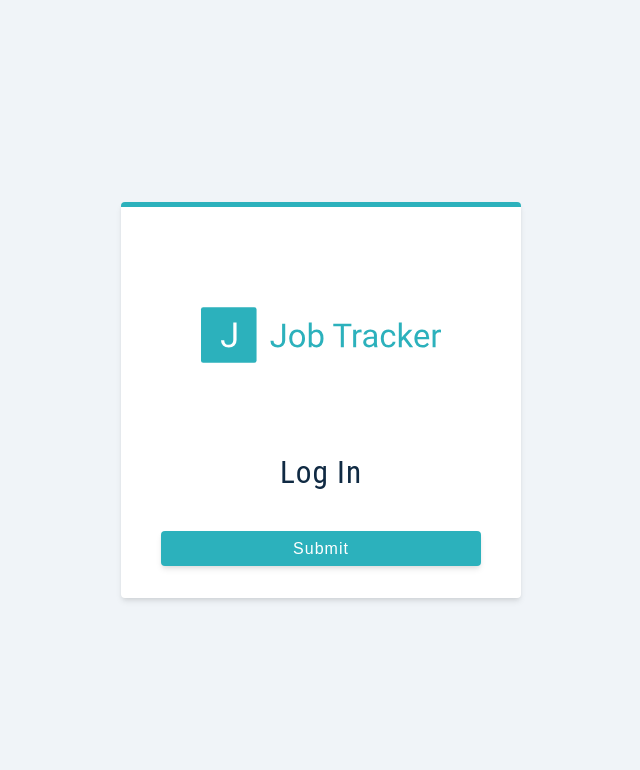
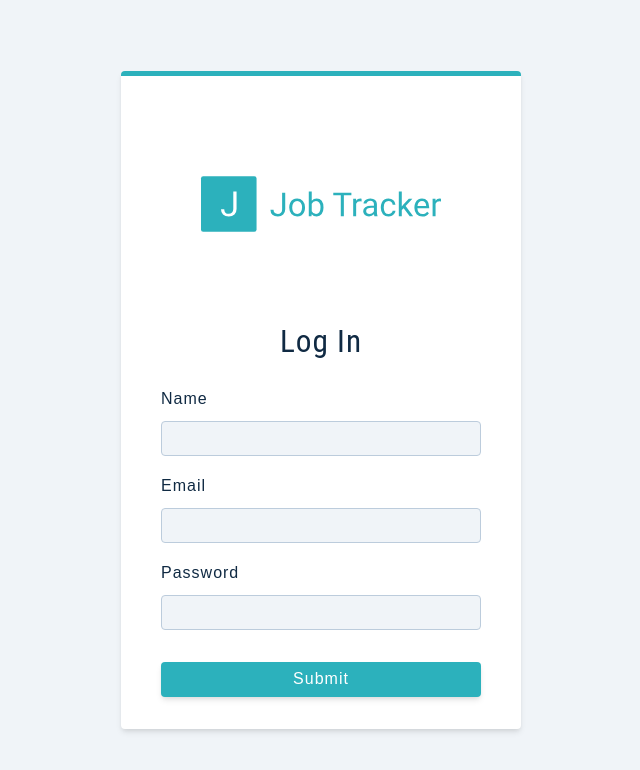
Before and after one commit to DreamHigh0820/job_tracker, a React (Create React App) app in the folder client/: page /register in a window 1280 px wide. Shown: the top 770 px of the page, without its empty margins (319-959 px from the left). Built offline with nearby package versions, Linux system fonts and the light colour scheme.

Commit message:
Reusing Form Component

```diff
--- a/client/src/pages/Register.js
+++ b/client/src/pages/Register.js
@@ -1,11 +1,11 @@
 import React, { useState } from 'react'
-import Logo from '../components/Logo.js'
+import { FormRow, Logo } from '../components'
 import Wrapper from '../assets/wrappers/RegisterPage'
 
 const initialState = {
   name: '',
-  email:'',
-  password:'',
+  email: '',
+  password: '',
   isMember: true,
 }
 
@@ -27,6 +27,27 @@ export default function Register() {
         <Logo />
         <h3>Log In</h3>
 
+        <FormRow
+          type="text"
+          name="name"
+          value={values.name}
+          handleChange={handleChange}
+        />
+
+        <FormRow
+          type="email"
+          name="email"
+          value={values.email}
+          handleChange={handleChange}
+        />
+
+        <FormRow
+          type="password"
+          name="password"
+          value={values.password}
+          handleChange={handleChange}
+        />
+
         <button type="submit" className="btn btn-block">submit</button>
       </form>
     </Wrapper>
```
Also changed, not shown: 1 other file (tests, documents, lock files or other folders).
